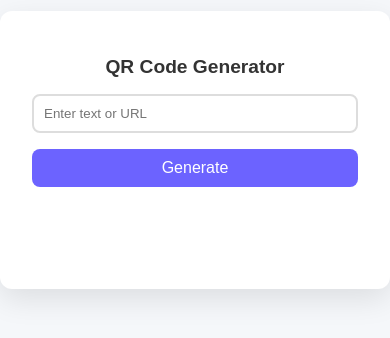
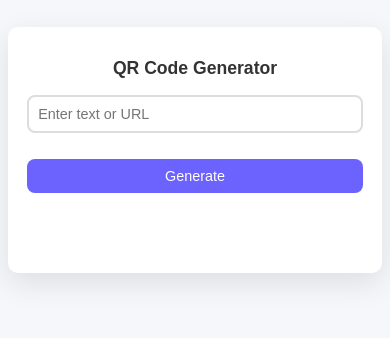
Before and after one commit to janrelle24/QRCode_Generator, a plain HTML site: page index.html in a window 390 px wide. Shown: the part 272-610 px from the top of the page. Drawn offline with Linux system fonts and the light colour scheme.

Commit message:
change styles to be responsive

```diff
--- a/styles.css
+++ b/styles.css
@@ -10,6 +10,7 @@ body{
     justify-content: center;
     height: 100vh;
     margin: 0;
+    padding: 1rem;
 }
 .container{
     background: #fff;
@@ -18,11 +19,13 @@ body{
     box-shadow: 0 10px 30px rgba(0, 0, 0, 0.1);
     text-align: center;
     width: 400px;
+    max-width: 100%;
 }
 h1{
-    font-size: 1.2rem;
+    font-size: 1.4rem;
     margin-bottom: 1rem;
     color: #333;
+    line-height: 1.2;
 }
 input{
     width: 100%;
@@ -30,6 +33,7 @@ input{
     border:  2px solid #ddd;
     border-radius: 8px;
     margin-bottom: 1rem;
+    font-size: 1rem;
     transition: 0.3s;
 }
 input:focus {
@@ -46,6 +50,7 @@ button{
     border-radius: 8px;
     cursor: pointer;
     transition: background 0.3s;
+    margin-top: 10px;
 }
 button:hover{
     background: #5848e4;
@@ -57,6 +62,8 @@ button:hover{
 }
 #qrCode img, #qrCode canvas{
     border-radius: 8px;
+    max-width: 100%;
+    height: auto;
 }
 #qrCode{
     margin-top: 20px;
@@ -67,6 +74,8 @@ button:hover{
     border-radius: 12px;
     display: inline-block;
     transition: all 0.3s ease;
+    max-width: 100%;
+    overflow: hidden;
 }
 #qrCode:hover{
     transform: scale(1.05);
@@ -75,3 +84,43 @@ button:hover{
 #download-btn{
     display: none;
 }
+
+/* Responsive Breakpoints */
+/* Tablets and small laptops */
+@media(max-width: 768px){
+    .container{
+        width: 90%;
+        padding: 1.5rem;
+    }
+    h1{
+        font-size: 1.3rem;
+    }
+    input, button{
+        font-size: 0.95rem;
+        padding: 10px;
+
+    }
+}
+
+/* Mobile phones */
+@media(max-width: 480px){
+    body{
+        padding: 0.5rem;
+
+    }
+    .container{
+        width: 100%;
+        padding: 1.2rem;
+        border-radius: 10px;
+    }
+    h1{
+        font-size: 1.1rem;
+    }
+    input,button{
+        font-size: 0.9rem;
+        padding: 9px;
+    }
+    #qrCode {
+        padding: 10px;
+    }
+}
```
